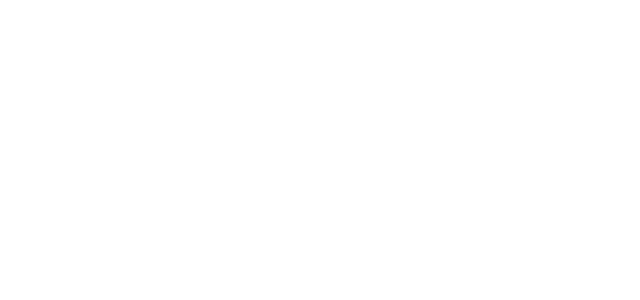
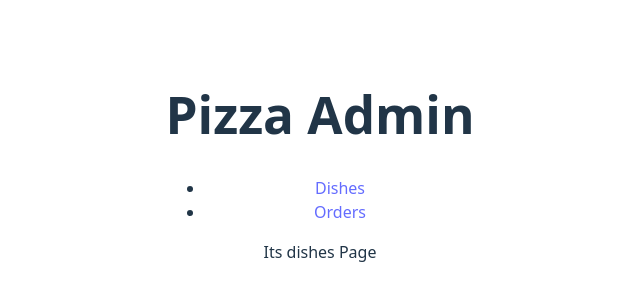
Before and after one commit to nuralibrawlstars/pizza-admin, a React (Vite) app: page /dishes in a window 1280 px wide. Shown: the part 242-542 px from the top of the page, without its empty margins (320-960 px from the left). Built offline with nearby package versions, Linux system fonts and the light colour scheme.

Commit message:
creat DishesPages, add rout

```diff
--- a/src/App.tsx
+++ b/src/App.tsx
@@ -1,12 +1,20 @@
+import { BrowserRouter, Route, Routes } from 'react-router-dom'
 import './App.css'
+import Layout from './layout/Layout'
+import DishesPages from './pages/DishesPage/DishesPages'
+
 
 function App() {
 
 
   return (
-    <>
-
-    </>
+    <BrowserRouter>
+      <Routes>
+        <Route path="/" element={<Layout />}>
+          <Route path='/dishes' element={<DishesPages />} />
+        </Route>
+      </Routes>
+    </BrowserRouter>
   )
 }
 
--- a/src/header/Header.tsx
+++ b/src/header/Header.tsx
@@ -7,12 +7,12 @@
         <nav>
          <ul>
           <li>
-            <NavLink to="/dishes"></NavLink>
+            <NavLink to="/dishes">Dishes</NavLink>
 
           </li>
 
           <li>
-            <NavLink to="/orders"></NavLink>
+            <NavLink to="/orders">Orders</NavLink>
 
           </li>
 
--- /dev/null
+++ b/src/pages/DishesPage/DishesPages.tsx
@@ -0,0 +1,11 @@
+
+
+const DishesPages=()=> {
+return(
+
+    <div>Its dishes Page</div>
+)
+
+
+}
+export default DishesPages
```
